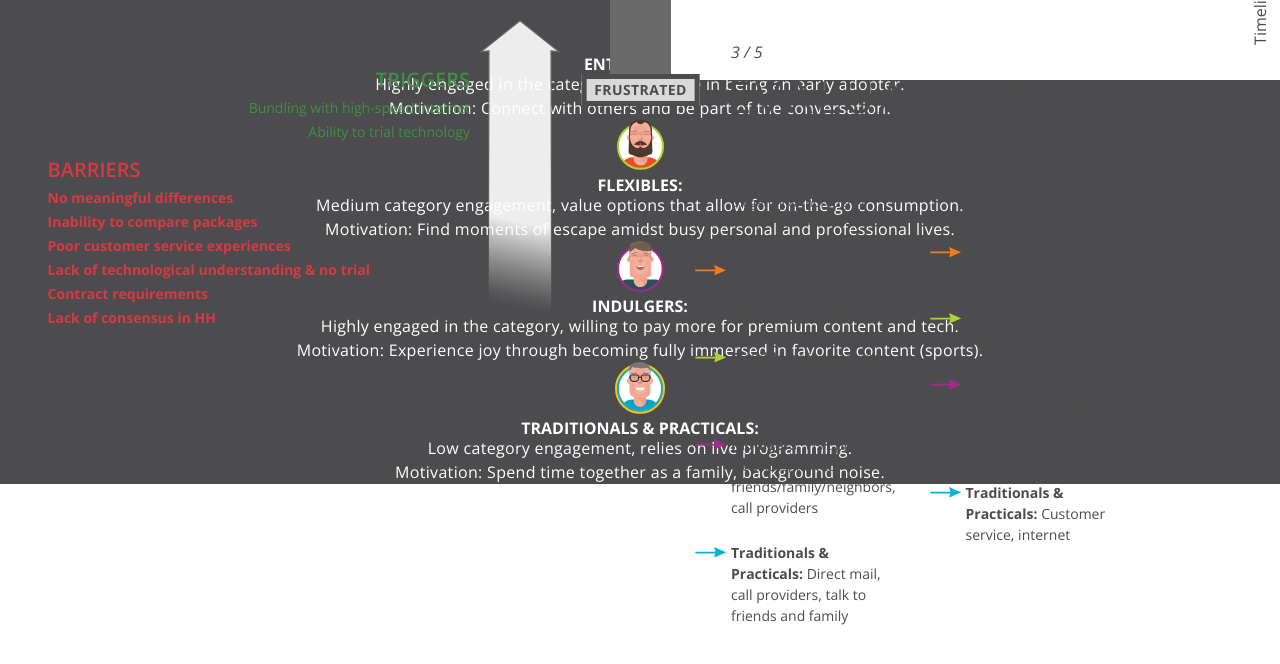
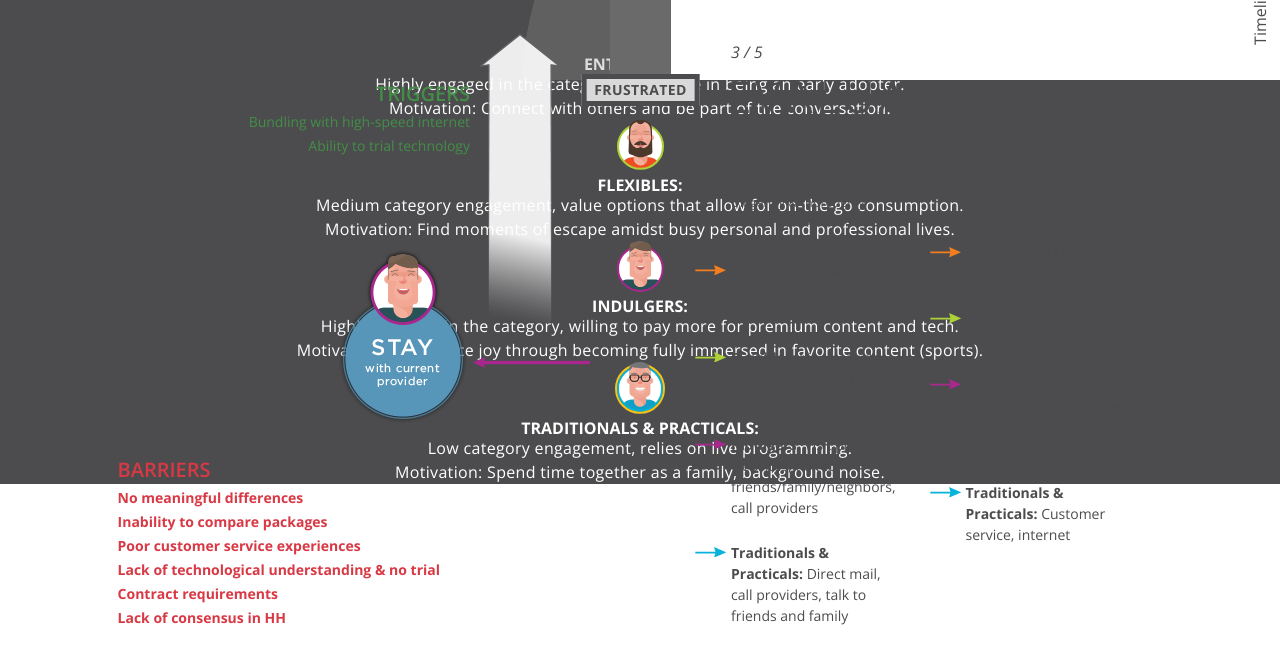
Before and after one commit to EggStrategy/dish-path-purchase, a PHP site: template views/stage-3.php in a window 1280 px wide. Shown: the top 664 px of the page. Run offline with PHP 8.4, Linux system fonts and the light colour scheme; the template is opened without the code that fills it, so the values that code supplies are empty.

Commit message:
Stage 3: Stay Circle/ BG / Left Content pos

```diff
--- a/assets/css/application.css
+++ b/assets/css/application.css
@@ -193,12 +193,25 @@ em {
   background: url('/assets/images/bubbles.png?1408641804') no-repeat;
 }
 
+.circle-stay-s3 {
+  /*   width: 128px; */
+  width: 251px;
+  height: 173px;
+  background: url('/assets/images/circle-stay-s3.png?1408643525') no-repeat;
+}
+
 [class*="arrow-"] {
   display: inline-block;
 }
 
+.arrow-left-purple-s3 {
+  width: 117px;
+  height: 11px;
+  background: url('/assets/images/arrow-left-purple-s3.png?1408642816') no-repeat;
+}
+
 [class*="arrow-thinking-"] {
-  background: url('/assets/images/arrows.svg?1408637448') no-repeat 0 0;
+  background: url('/assets/images/arrows.svg?1408637448') no-repeat;
   width: 31px;
   height: 11px;
 }
@@ -1162,3 +1175,22 @@ html, body {
   top: 460px;
   right: 230px;
 }
+
+.stage-3 .stage-left {
+  background: url('/assets/images/bg-s3.png?1408642667') no-repeat right top;
+}
+
+.stage-3 .triggers {
+  top: 84px;
+}
+
+.stage-3 .barriers {
+  top: 460px;
+  right: 170px;
+}
+
+.stay-s3 {
+  position: absolute;
+  top: 250px;
+  right: 20px;
+}
--- a/assets/sass/application.scss
+++ b/assets/sass/application.scss
@@ -28,3 +28,4 @@
 @import "sections/bottom";
 @import "sections/stage-1";
 @import "sections/stage-2";
+@import "sections/stage-3";
--- a/assets/sass/global/_icons.scss
+++ b/assets/sass/global/_icons.scss
@@ -33,13 +33,25 @@
   background: $bubbles no-repeat;
 }
 
+.circle-stay-s3 {
+/*   width: 128px; */
+  width: 251px;
+  height: 173px;
+  background: $circle-stay-s3 no-repeat;
+}
 
 [class*="arrow-"] {
   display: inline-block;
 }
 
+.arrow-left-purple-s3 {
+  width: 117px;
+  height: 11px;
+  background: $arrow-left-purple-s3 no-repeat;
+}
+
 [class*="arrow-thinking-"] {
-  background: $arrows no-repeat 0 0;
+  background: $arrows no-repeat;
   width: 31px;
   height: 11px;
 }
--- a/assets/sass/global/_images.scss
+++ b/assets/sass/global/_images.scss
@@ -8,14 +8,18 @@ $icon-traditionals: image-url("icon-traditionals.svg");
 
 $bubbles: image-url("bubbles.png");
 
+$circle-stay-s3: image-url("circle-stay-s3.png");
+
 
 $arrows: image-url("arrows.svg");
 
 $arrow-triggers: image-url("arrow-triggers.png");
 
+$arrow-down-s1: image-url("arrow-down-s1.png");
 
-$arrow-down-s1: image-url("arrow-down-s1.png");
+$arrow-left-purple-s3: image-url("arrow-left-purple-s3.png");
 
 
 $bg-s1: image-url("bg-s1.png");
 $bg-s2: image-url("bg-s2.png");
+$bg-s3: image-url("bg-s3.png");
--- a/assets/sass/sections/_stage-2.scss
+++ b/assets/sass/sections/_stage-2.scss
@@ -1,4 +1,3 @@
-
 
 .stage-2 .stage-left {
   background: $bg-s2 no-repeat right top;
--- /dev/null
+++ b/assets/sass/sections/_stage-3.scss
@@ -0,0 +1,19 @@
+
+.stage-3 .stage-left {
+  background: $bg-s3 no-repeat right top;
+}
+
+.stage-3 .triggers {
+  top: 84px;
+}
+
+.stage-3 .barriers {
+  top: 460px;
+  right: 170px;
+}
+
+.stay-s3 {
+  position: absolute;
+  top: 250px;
+  right: 20px;
+}
--- a/views/stage-3.php
+++ b/views/stage-3.php
@@ -22,6 +22,10 @@
         <li>Contract requirements</li>
         <li>Lack of consensus in HH</li>
       </ul>
+    </div>
+
+    <div class="stay-s3">
+      <div class="circle-stay-s3"></div>
     </div>
 
   </div>
```
Also changed, not shown: assets/images/arrow-left-purple-s3.png (added), assets/images/bg-s3.png (added), assets/images/circle-stay-s3.png (added).
